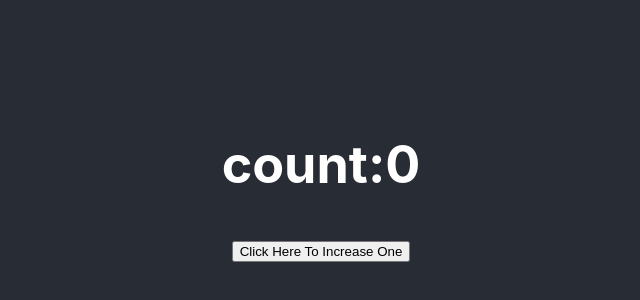
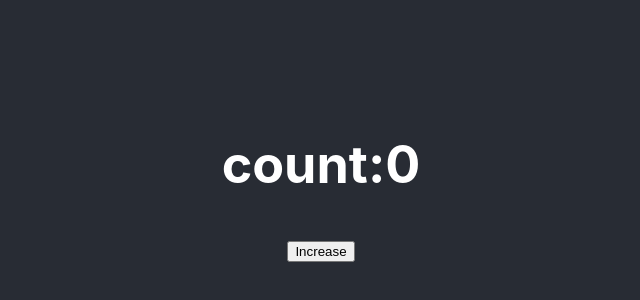
Before and after one commit to amdadul3036/REACT-core-concept, a React (Create React App) app: page / in a window 1280 px wide. Shown: the part 220-520 px from the top of the page, without its empty margins (319-959 px from the left). Built offline with nearby package versions, Linux system fonts and the light colour scheme.

Commit message:
Increase 1

```diff
--- a/src/App.js
+++ b/src/App.js
@@ -24,7 +24,7 @@ function  Counter() {
   return(
     <div>
           <h1>count:{count}</h1>
-          <button onClick = {handleIncrease}>Click Here To Increase One</button>
+          <button onClick = {handleIncrease}>Increase</button>
     </div>
   )
 }
```
